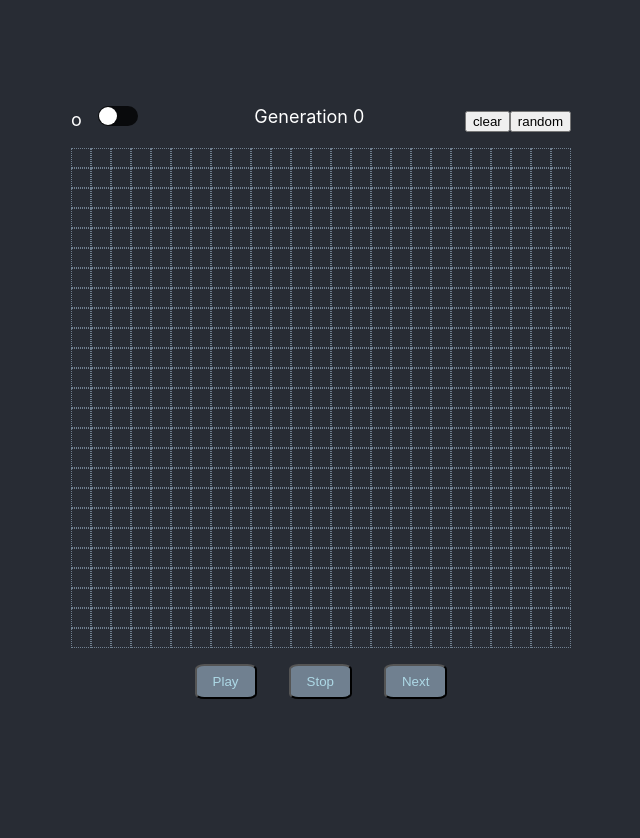
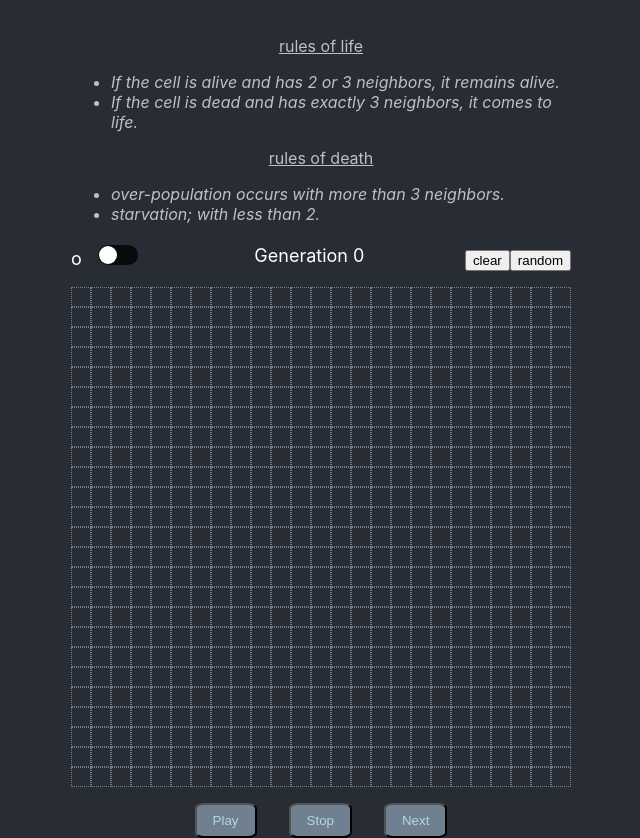
Before and after one commit to trevorjamesmartin/CS-Build-Week-1, a React (Create React App) app: page / in a window 1280 px wide. Shown: the whole page, without its empty margins (319-959 px from the left). Before the commit the page ends 800 px from the top, so only its background shows below. Built offline with nearby package versions, Linux system fonts and the light colour scheme.

Commit message:
Rules of the game

```diff
--- a/src/App.css
+++ b/src/App.css
@@ -51,7 +51,16 @@
   width: 500px;
   overflow: hidden;
 }
-
+.life-rules {
+  width: 500px;
+  font-size: medium;
+  color: white;
+  opacity: 70%;
+  text-align: left;
+}
+.life-rules-label {
+  text-align: center;
+}
 .switch {
   position: relative;
   display: inline-block;
--- a/src/App.js
+++ b/src/App.js
@@ -3,6 +3,7 @@ import "./App.css";
 import Board from "./components/Board";
 import ToolBar from "./components/ToolBar";
 import MediaBar from "./components/MediaBar";
+import Rules from "./components/Rules";
 import {
   nextGen,
   randomGen,
@@ -59,6 +60,7 @@ function App() {
   return (
     <div className="App">
       <header className="App-header">
+        <Rules />
         <ToolBar
           toggleMode={toggleMode}
           id="toggle"
--- /dev/null
+++ b/src/components/Rules.jsx
@@ -0,0 +1,37 @@
+import React from "react";
+
+const Rules = () => {
+  return (
+    <div className="life-rules">
+      <br />
+      <p className="life-rules-label">
+        <u>rules of life</u>
+      </p>
+      <ul>
+        <li>
+          <i>
+            If the cell is alive and has 2 or 3 neighbors, it remains alive.
+          </i>
+        </li>
+        <li>
+          <i>
+            If the cell is dead and has exactly 3 neighbors, it comes to life.
+          </i>
+        </li>
+      </ul>
+      <p className="life-rules-label">
+        <u>rules of death</u>
+      </p>
+      <ul>
+        <li>
+          <i>over-population occurs with more than 3 neighbors.</i>
+        </li>
+        <li>
+          <i>starvation; with less than 2.</i>
+        </li>
+      </ul>
+    </div>
+  );
+};
+
+export default Rules;
```
